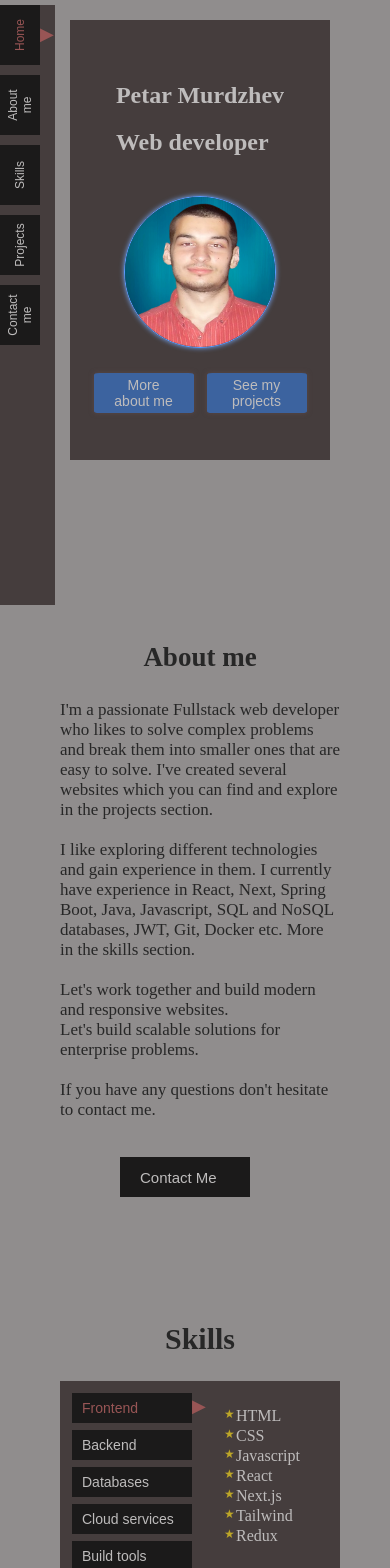
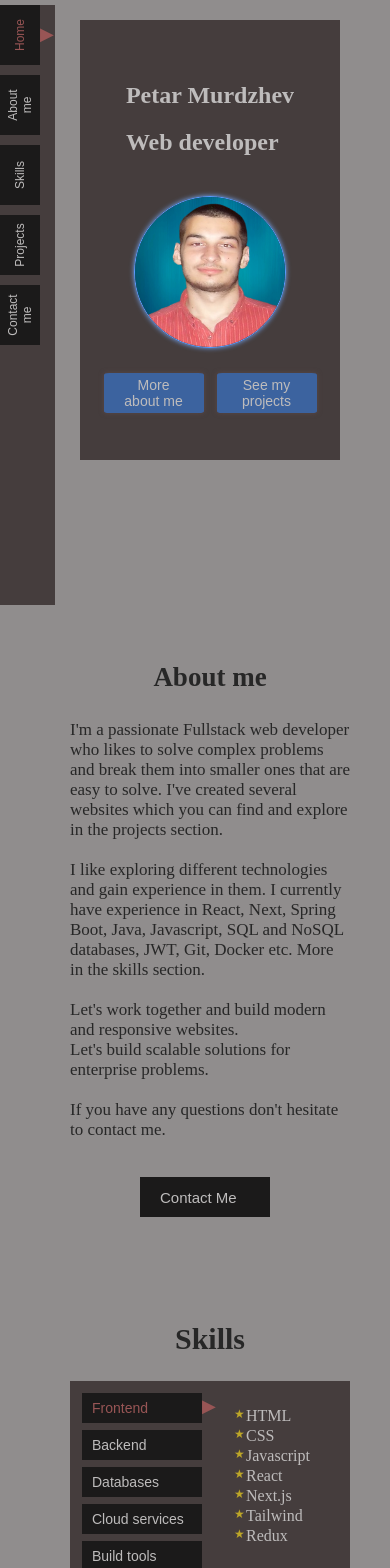
Before and after one commit to Peter-Murdzhev/my_portfolio, a Next.js app: page / in a window 390 px wide. Shown: the top 1568 px of the page. Built offline with nearby package versions, Linux system fonts and the light colour scheme.

Commit message:
optimizing mobile css

```diff
--- a/src/app/globals.css
+++ b/src/app/globals.css
@@ -384,7 +384,7 @@ body {
   }
 
   .main_page_content {
-    padding-left: 60px;
+    padding-left: 70px;
   }
 
   .home {
@@ -394,11 +394,12 @@ body {
     gap: 20px;
     padding: 20px;
     margin-top: 20px;
-    margin-bottom: 160px;
+    margin-bottom: 180px;
   }
 
   .about_me{
     flex-direction: column;
+
   }
 
   .about_me img{
@@ -414,14 +415,15 @@ body {
     font-size: 15px;
     width: 130px;
     height: 40px;
-    margin-left: 60px;
+    margin-left: 70px;
+    margin-bottom: 80px;
   }
 
   .skills{
     width: 260px;
     padding: 10px;
     gap: 0;
-    margin-bottom: 220px;
+    margin-bottom: 260px;
   }
 
   .skills_category button{
@@ -449,7 +451,7 @@ body {
 
   .projects{
     grid-template-columns: repeat(1,1fr);
-    margin-bottom: 50px;
+    margin-bottom: 120px;
   }
 
   .project_card{
@@ -458,7 +460,7 @@ body {
 
   .website_details_window{
     width: 270px;
-    padding: 20px;
+    padding: 25px;
     margin: 0;
   }
 
```
